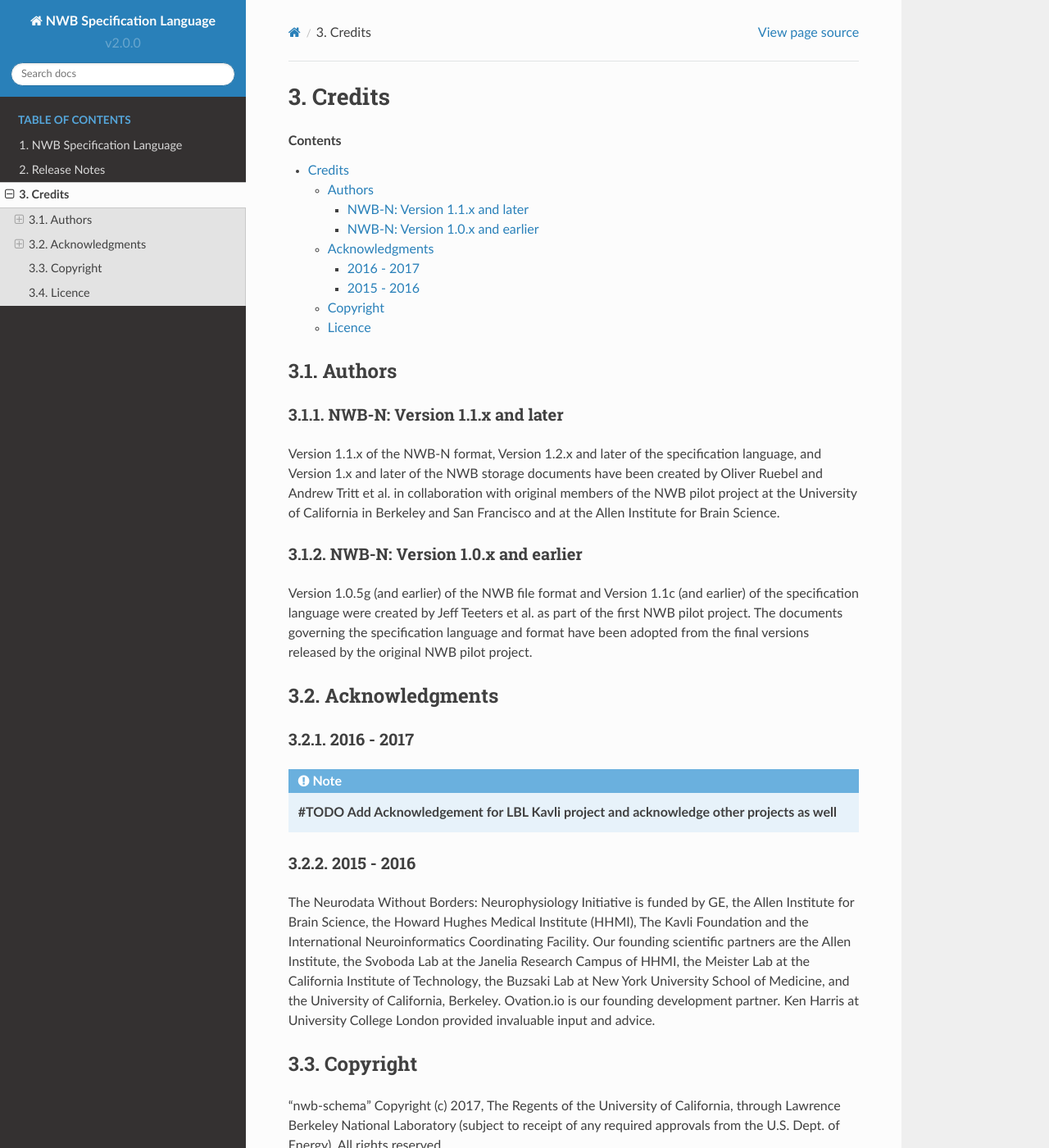
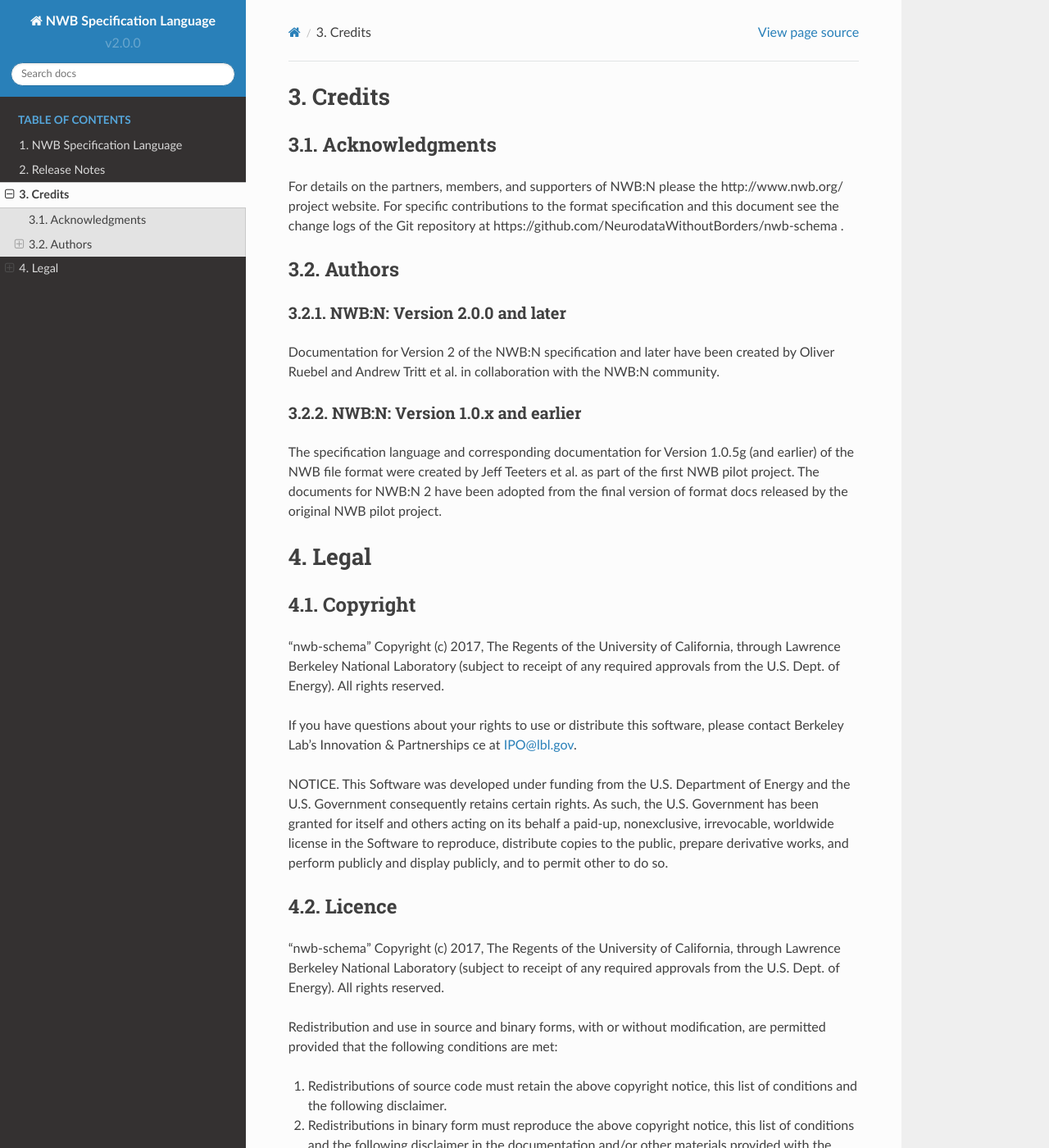
Before and after one commit to NeurodataWithoutBorders/nwb-schema, a Sphinx documentation site: the page built from docs/language/source/credits.rst, in a window 1280 px wide and 1400 px high. Shown: the whole window at 82% size. Built offline with Sphinx 7.4.7 and the Read the Docs theme 2.0.0, drawn with Linux system fonts in a browser that asks for light colours.

Commit message:
Updated credits and legal for the lanuage docs

```diff
--- a/docs/language/source/conf.py
+++ b/docs/language/source/conf.py
@@ -58,7 +58,7 @@
 # The short X.Y version.
 version = 'v2.0.0'
 # The full version, including alpha/beta/rc tags.
-release = 'v2.0.0alpha'
+release = 'v2.0.0-beta'
 
 # The language for content autogenerated by Sphinx. Refer to documentation
 # for a list of supported languages.
--- a/docs/language/source/credits.rst
+++ b/docs/language/source/credits.rst
@@ -2,10 +2,41 @@
 Credits
 *******
 
-.. contents::
+Acknowledgments
+===============
 
-.. include:: ../../common/text/authors.inc
+For details on the partners, members, and supporters of NWB:N please the http://www.nwb.org/ project website.
+For specific contributions to the format specification and this document see the change logs of
+the Git repository at https://github.com/NeurodataWithoutBorders/nwb-schema .
 
-.. include:: ../../common/text/acknowledgement.inc
+Authors
+=======
 
-.. include:: ../../common/text/copyright.inc
+NWB:N: Version 2.0.0 and later
+------------------------------
+
+Documentation for Version 2 of the NWB:N specification and later have been created by
+Oliver Ruebel and Andrew Tritt et al. in collaboration with the NWB:N community.
+
+NWB:N: Version 1.0.x and earlier
+--------------------------------
+
+The specification language and corresponding documentation for Version 1.0.5g (and earlier)
+of the NWB file format were created by Jeff Teeters et al. as
+part of the first NWB pilot project. The documents for NWB:N 2 have been adopted from the
+final version of format docs released by the original NWB pilot project.
+
+
+*****
+Legal
+*****
+
+Copyright
+=========
+
+.. include:: ../../../Legal.txt
+
+Licence
+=======
+
+.. include:: ../../../license.txt
```
